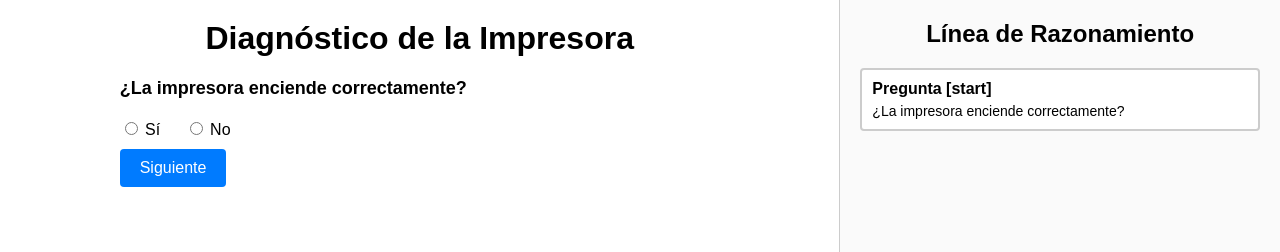
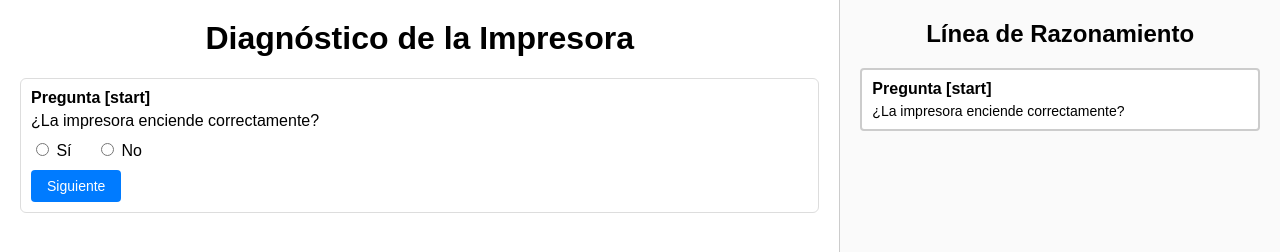
Before and after one commit to CarlosRamirezT/unibe-artificial-intelligence-activity-11, a plain HTML site: page index.html in a window 1280 px wide. Both pictures are taken after a click on the button "Siguiente". Shown: the top 252 px of the page. Drawn offline with Linux system fonts and the light colour scheme.

Commit message:
[IMP] do not hide previews quetions to keep history of the chat

```diff
--- a/index.html
+++ b/index.html
@@ -11,20 +11,18 @@
       font-family: Arial, sans-serif;
       background: #f0f0f0;
     }
-
     .main-container {
       display: flex; /* Para columnas */
       min-height: 100vh;
     }
-
-    /* Panel izquierdo: preguntas/conclusiones */
+    /* Panel izquierdo: “chat” de preguntas y respuestas */
     .left-panel {
       flex: 2;
       background: #fff;
       padding: 20px;
+      overflow-y: auto;
     }
-
-    /* Panel derecho: diagrama de flujo */
+    /* Panel derecho: diagrama / línea de razonamiento */
     .right-panel {
       flex: 1;
       background: #fafafa;
@@ -38,49 +36,45 @@
       margin-top: 0;
     }
 
-    /* Estilos para la sección de preguntas */
-    .question-container {
-      max-width: 600px;
-      margin: 0 auto;
-      text-align: left;
+    /* Contenedor para cada “mensaje” en el “chat” */
+    .message {
+      margin-bottom: 20px;
+      padding: 10px;
+      border-radius: 6px;
+      border: 1px solid #ddd;
     }
-
-    .question {
-      margin: 20px 0;
-      font-size: 18px;
+    .question-header {
       font-weight: bold;
+      margin-bottom: 5px;
     }
-
+    .question-text {
+      margin-bottom: 10px;
+    }
     .answers {
-      margin: 10px 0;
+      margin-bottom: 10px;
     }
-
     label {
       margin-right: 20px;
     }
+    .conclusion {
+      background: #e0ffe0;
+      border: 1px solid #00cc00;
+    }
 
-    #nextBtn {
-      padding: 10px 20px;
-      font-size: 16px;
+    button {
+      padding: 8px 16px;
+      font-size: 14px;
       cursor: pointer;
       background: #007bff;
       color: #fff;
       border: none;
       border-radius: 4px;
     }
-    #nextBtn:hover {
+    button:hover {
       background: #0056b3;
     }
 
-    #result {
-      margin-top: 30px;
-      padding: 15px;
-      background: #e0ffe0;
-      border: 1px solid #00cc00;
-      border-radius: 5px;
-    }
-
-    /* Estilos para el “diagrama de flujo” simplificado */
+    /* Estilos para el diagrama de inferencia (derecha) */
     .flow-node {
       padding: 10px;
       margin: 10px 0;
@@ -89,19 +83,15 @@
       background: #fff;
       position: relative;
     }
-
     .flow-node h3 {
       margin: 0 0 5px 0;
       font-size: 16px;
       font-weight: bold;
     }
-
     .flow-node p {
       margin: 0;
       font-size: 14px;
     }
-
-    /* Flecha entre nodos (opcional, simple) */
     .flow-arrow {
       width: 2px;
       height: 20px;
@@ -112,11 +102,11 @@
 </head>
 <body>
   <div class="main-container">
-    <!-- Panel Izquierdo: Preguntas / Conclusiones -->
+    <!-- Panel Izquierdo: “Chat” de preguntas y conclusiones -->
     <div class="left-panel">
       <h1>Diagnóstico de la Impresora</h1>
-      <div class="question-container" id="questionContainer">
-        <!-- Aquí se inyectarán las preguntas y conclusiones dinámicamente -->
+      <div id="chatContainer">
+        <!-- Aquí se irán añadiendo las preguntas y conclusiones de forma acumulativa -->
       </div>
     </div>
 
@@ -133,7 +123,6 @@
     /***********************************************************************
      * 1. DEFINICIÓN DE NODOS (REGLAS Y CONCLUSIONES)
      ***********************************************************************/
-
     /*
       Cada nodo (objeto) tiene:
       - id: identificador único
@@ -300,28 +289,23 @@
      * 2. GESTIÓN DE ESTADO
      ***********************************************************************/
     let currentNodeId = "start";
-
     // Este array guardará el camino recorrido: { nodeId, type, text, answer }
-    // "answer" será la respuesta que llevó a este nodo ("yes", "no" o "start").
     const inferencePath = [];
 
     // Referencias al DOM
-    const questionContainer = document.getElementById("questionContainer");
+    const chatContainer = document.getElementById("chatContainer");
     const diagramContainer = document.getElementById("diagramContainer");
 
     /***********************************************************************
      * 3. FUNCIONES PARA RENDERIZAR NODOS Y DIAGRAMA
      ***********************************************************************/
 
-    // Cargar un nodo (pregunta o conclusión) en el panel izquierdo
-    function loadNode(nodeId, answer = "start") {
-      currentNodeId = nodeId;
+    // Muestra un nodo (pregunta o conclusión) en el “chat” (panel izquierdo)
+    // sin eliminar las preguntas anteriores.
+    function showNode(nodeId, answer = "start") {
       const node = nodes[nodeId];
 
-      // Limpia el contenedor de la pregunta/conclusión actual
-      questionContainer.innerHTML = "";
-
-      // 1) Agregamos este nodo al camino de inferencia
+      // Agregamos este nodo al camino de inferencia
       inferencePath.push({
         nodeId: node.id,
         type: node.type,
@@ -329,67 +313,78 @@
         answer: answer
       });
 
-      // 2) Actualizamos el diagrama a la derecha
+      // Actualizamos el diagrama a la derecha
       updateDiagram();
 
-      // 3) Renderizamos la pregunta o la conclusión en el panel izquierdo
+      // Creamos un contenedor para este “mensaje”
+      const messageEl = document.createElement("div");
+      messageEl.classList.add("message");
+
+      // Diferenciamos pregunta vs conclusión
       if (node.type === "question") {
-        // Crear el elemento de pregunta
-        const questionEl = document.createElement("div");
-        questionEl.classList.add("question");
-        questionEl.textContent = node.text;
-        questionContainer.appendChild(questionEl);
+        // Pregunta
+        messageEl.innerHTML = `
+          <div class="question-header">Pregunta [${node.id}]</div>
+          <div class="question-text">${node.text}</div>
+          <div class="answers">
+            <label>
+              <input type="radio" name="answer-${node.id}" value="yes" /> Sí
+            </label>
+            <label>
+              <input type="radio" name="answer-${node.id}" value="no" /> No
+            </label>
+          </div>
+          <button id="btn-${node.id}">Siguiente</button>
+        `;
+        chatContainer.appendChild(messageEl);
 
-        // Crear las opciones de respuesta
-        const answersEl = document.createElement("div");
-        answersEl.classList.add("answers");
-        answersEl.innerHTML = `
-          <label>
-            <input type="radio" name="answer" value="yes" /> Sí
-          </label>
-          <label>
-            <input type="radio" name="answer" value="no" /> No
-          </label>
-        `;
-        questionContainer.appendChild(answersEl);
-
-        // Botón para continuar
-        const nextBtn = document.createElement("button");
-        nextBtn.id = "nextBtn";
-        nextBtn.textContent = "Siguiente";
-        nextBtn.addEventListener("click", () => {
-          const selected = document.querySelector('input[name="answer"]:checked');
+        // Listener para el botón
+        const btnNext = document.getElementById(`btn-${node.id}`);
+        btnNext.addEventListener("click", () => {
+          const selected = document.querySelector(`input[name="answer-${node.id}"]:checked`);
           if (!selected) {
             alert("Por favor, selecciona Sí o No.");
             return;
           }
           const userAnswer = selected.value; // "yes" o "no"
+
+          // Deshabilitar las opciones para no volver a contestar
+          btnNext.disabled = true;
+          const radios = messageEl.querySelectorAll(`input[name="answer-${node.id}"]`);
+          radios.forEach(r => r.disabled = true);
+
+          // Ir al siguiente nodo
           goToNextNode(node, userAnswer);
         });
-        questionContainer.appendChild(nextBtn);
 
-      } else if (node.type === "conclusion") {
-        // Mostrar la conclusión
-        const conclusionEl = document.createElement("div");
-        conclusionEl.id = "result";
-        conclusionEl.innerHTML = `<h2>Conclusión:</h2><p>${node.text}</p>`;
-        questionContainer.appendChild(conclusionEl);
+      } else {
+        // Conclusión
+        messageEl.classList.add("conclusion");
+        messageEl.innerHTML = `
+          <div class="question-header">Conclusión [${node.id}]</div>
+          <div class="question-text">${node.text}</div>
+        `;
+        chatContainer.appendChild(messageEl);
+      }
+
+      // Hacer scroll automático al final del panel
+      chatContainer.scrollTop = chatContainer.scrollHeight;
+    }
+
+    // Determina el siguiente nodo según la respuesta y lo muestra
+    function goToNextNode(node, answer) {
+      const nextId = (answer === "yes") ? node.yes : node.no;
+      if (nextId) {
+        showNode(nextId, answer);
+      } else {
+        // Caso raro: no hay nodo siguiente
+        const msg = document.createElement("div");
+        msg.innerHTML = "<p>No se encontró el siguiente paso en la red de inferencia.</p>";
+        chatContainer.appendChild(msg);
       }
     }
 
-    // Decidir el siguiente nodo según la respuesta
-    function goToNextNode(node, answer) {
-      // Obtenemos el id del siguiente nodo (según "yes" o "no")
-      const nextId = (answer === "yes") ? node.yes : node.no;
-      if (nextId) {
-        loadNode(nextId, answer);
-      } else {
-        // Si no hay un nodo definido, mostramos un mensaje de error (caso raro)
-        questionContainer.innerHTML = "<p>No se encontró el siguiente paso en la red de inferencia.</p>";
-      }
-    }
-
-    // Renderizar la “línea de razonamiento” en el panel derecho
+    // Actualiza la “línea de razonamiento” (panel derecho)
     function updateDiagram() {
       diagramContainer.innerHTML = "";
 
@@ -399,9 +394,6 @@
         stepEl.classList.add("flow-node");
 
         // Color según la respuesta que llevó a este nodo
-        // - "start": nodo inicial (sin color especial)
-        // - "yes": verde
-        // - "no": rojo
         if (step.answer === "yes") {
           stepEl.style.borderColor = "green";
         } else if (step.answer === "no") {
@@ -421,10 +413,9 @@
           `;
         }
 
-        // Agregamos el nodo al diagrama
         diagramContainer.appendChild(stepEl);
 
-        // Si no es el último nodo, dibujamos una flecha (simple)
+        // Flecha entre nodos (salvo el último)
         if (index < inferencePath.length - 1) {
           const arrowEl = document.createElement("div");
           arrowEl.classList.add("flow-arrow");
@@ -437,7 +428,7 @@
      * 4. INICIALIZACIÓN
      ***********************************************************************/
     // Cargar el nodo inicial
-    loadNode(currentNodeId);
+    showNode(currentNodeId);
   </script>
 </body>
 </html>
```
